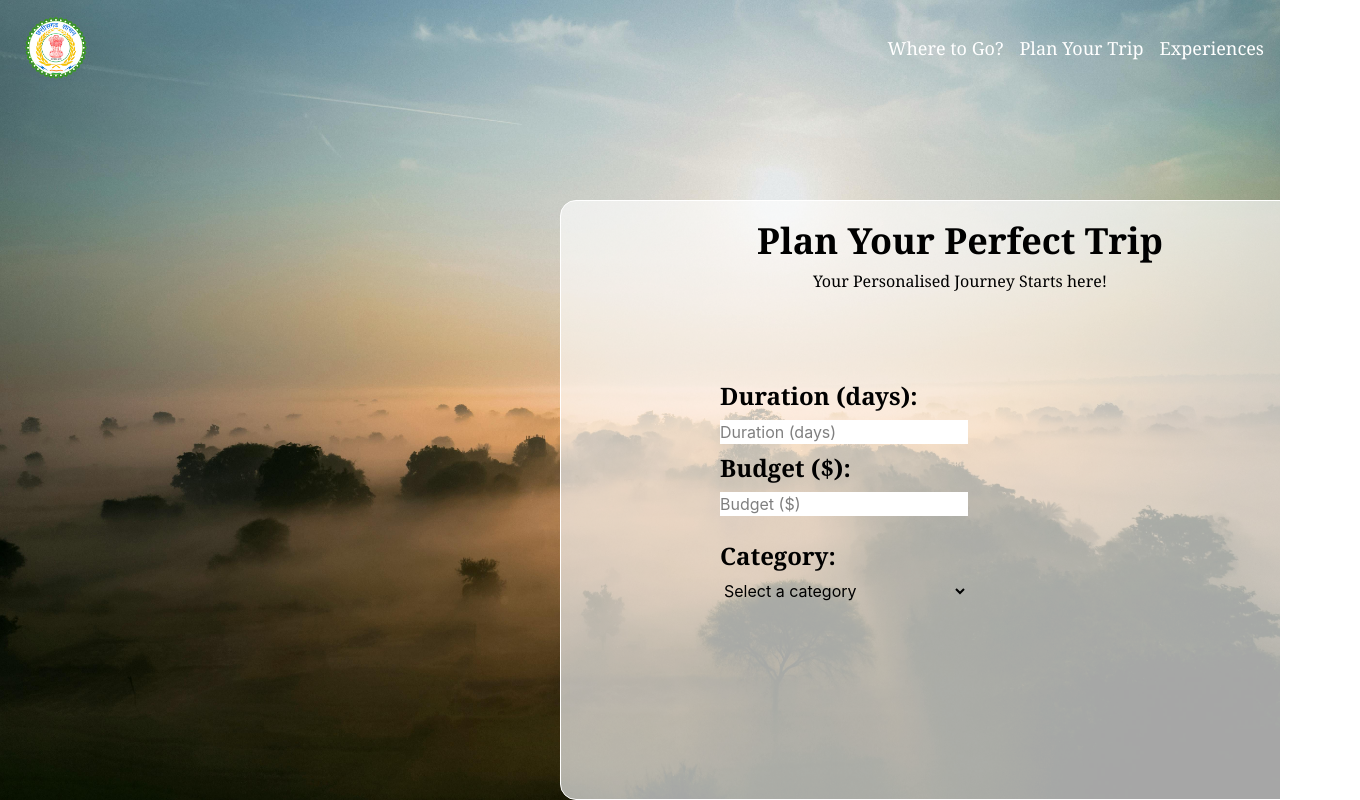
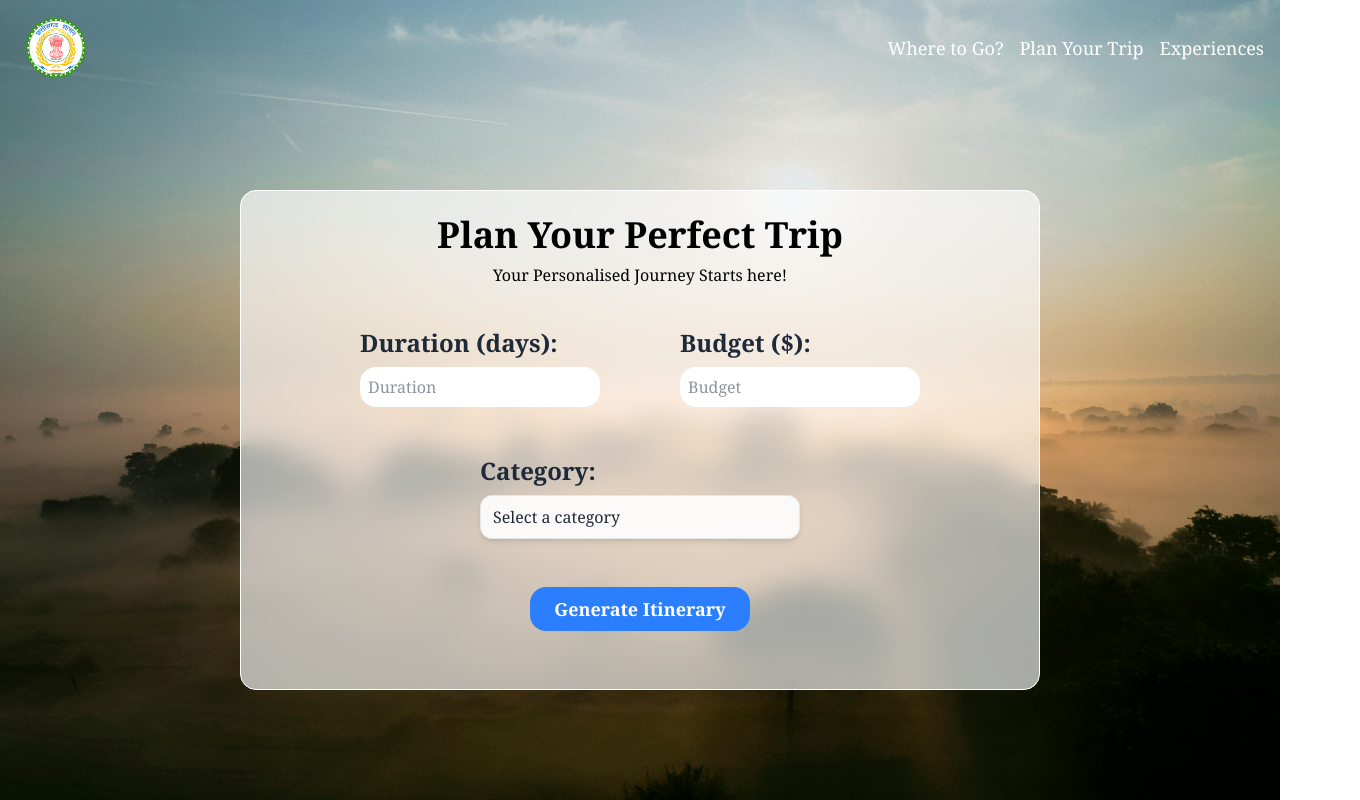
Before and after one commit to AdiCoder99/TravelGenieCG, a React (Vite) app in the folder client/: page /planner in a window 1280 px wide. Shown: the whole page, 1360 px wide, since content can reach past the window. Built offline with nearby package versions, Linux system fonts and the light colour scheme.

Commit message:
feat-appcontext

```diff
--- a/client/package.json
+++ b/client/package.json
@@ -13,6 +13,7 @@
     "@tailwindcss/vite": "^4.2.2",
     "react": "^19.2.4",
     "react-dom": "^19.2.4",
+    "react-hot-toast": "^2.6.0",
     "react-router-dom": "^7.13.2",
     "swiper": "^12.1.3",
     "tailwindcss": "^4.2.2"
--- a/client/src/App.jsx
+++ b/client/src/App.jsx
@@ -5,9 +5,11 @@ import Hero from './Components/Hero'
 import Destinations from './Components/Destinations'
 import ItineraryPlanner from './Components/ItineraryPlanner'
 import TripPlanner from './Pages/TripPlanner'
+import { Toaster } from 'react-hot-toast'
 const App = () => {
   return (
     <>
+    <Toaster position='top-center' reverseOrder={false}/>
     <Navbar/>
     <Routes>
       <Route
--- a/client/src/Components/Navbar.jsx
+++ b/client/src/Components/Navbar.jsx
@@ -2,7 +2,7 @@ import React from 'react'
 import assets from '../assets/assets'
 const Navbar = () => {
   return (
-    <div className='fixed top-0 z-5 w-full text-white flex justify-between items-center p-4 bg-transparent h-24 hover:bg-gray-100 hover:text-gray-900 transition duration-300 ease-in-out font-serif'>
+    <div className='fixed top-0 z-5 w-full text-white flex justify-between items-center p-4 bg-transparent  h-24 hover:bg-gray-100 hover:text-gray-900 transition duration-300 ease-in-out font-serif'>
       <div>
         <img src= {assets.cg_logo} alt="" className='h-20'/>
       </div>
--- /dev/null
+++ b/client/src/Context/AppContext.jsx
@@ -0,0 +1,39 @@
+import React, { useContext } from 'react'
+import { createContext } from 'react'
+
+
+const AppContext = createContext();
+
+export const AppContextProvider = ({ children }) => {
+    const [duration, setDuration] = React.useState('')
+    const [budget, setBudget] = React.useState('')
+    const [category, setCategory] = React.useState('')
+
+    const aiPlanner = async (data) => {
+    try{
+
+    }
+    catch(error){
+
+    }
+
+    }
+
+    const value = {
+        duration,
+        setDuration,
+        budget,
+        setBudget,
+        category,
+        setCategory
+    }
+
+
+    return (
+        <AppContext.Provider value={value}>
+            {children}
+        </AppContext.Provider>
+    )
+}
+
+export const useAppContext = () => useContext(AppContext);
--- a/client/src/Pages/TripPlanner.jsx
+++ b/client/src/Pages/TripPlanner.jsx
@@ -1,45 +1,71 @@
 import React from 'react'
 import assets from '../assets/assets'
+import { useAppContext } from '../Context/AppContext'
+import toast from 'react-hot-toast'
 const TripPlanner = () => {
-  const [duration, setDuration] = React.useState('')
-  const [budget, setBudget] = React.useState('')
-  const [category, setCategory] = React.useState('')
+
+  const { duration, setDuration, budget, setBudget, category, setCategory, aiPlanner } = useAppContext();
+
+
+  const handleSubmit = (e) => {
+    e.preventDefault();
+    if(!duration || !budget || !category){
+      toast.error('Please fill all the fields');
+      return;
+    }
+    const data = {
+      duration,
+      budget,
+      category
+    }
+    aiPlanner(data);
+  }
 
 
   return (
-    <div className='relative'>
-      <img src={assets.plannerbg} className='w-screen h-screen absolute top-0 left-0' alt="Planner Background" />
-      <div className='h-150 w-200 border border-white absolute left-140 top-50 rounded-2xl bg-white/65 '>
-        <div className='flex justify-center items-center mt-5 flex-col'>
+    <div className='relative w-screen h-screen'>
+      <img
+        src={assets.plannerbg}
+        className='w-full h-full object-cover absolute top-0 left-0'
+        alt="Planner Background"
+      />
+
+      <div className='absolute top-[55%] left-1/2 -translate-x-1/2 -translate-y-1/2 h-[500px] w-[800px] border border-white rounded-2xl bg-white/65 backdrop-blur-md p-6'>
+
+        <div className='flex flex-col items-center'>
           <h1 className='text-4xl font-bold font-serif'>Plan Your Perfect Trip</h1>
-          <h2 className='mt-2 font-serif'>Your Personalised Journey Starts here! </h2></div>
-      </div>
-      <div className='absolute top-95 left-180 flex flex-col gap-5'>
-        <form action=" " className='flex flex-col gap-6 '>
-          <div className='flex flex-col gap-2'>
-            <label className='text-2xl font-bold font-serif' htmlFor="duration">Duration (days):</label>
-            <input onChange={(e) => setDuration(e.target.value)} type="text" id="duration" placeholder="Duration (days)" className='bg-white ' />
+          <h2 className='mt-2 font-serif'>Your Personalised Journey Starts here!</h2>
+        </div>
 
-            <label className='text-2xl font-bold font-serif' htmlFor="budget">Budget ($):</label>
-              <input onChange={(e) => setBudget(e.target.value)} type="text" id="budget" placeholder="Budget ($)" className='bg-white ' />
+        <form onSubmit={handleSubmit} className='flex flex-col gap-12 text-gray-800 mt-10 font-serif justify-center items-center '>
+          <div className='flex gap-20'>
+            <div className='flex flex-col gap-2'>
+              <label className='text-2xl font-bold font-serif'>Duration (days):</label>
+              <input value={duration} onChange={(e) => setDuration(e.target.value)} type="text" className='bg-white h-10 w-60 rounded-2xl p-2' placeholder='Duration' />
             </div>
 
+            <div className='flex flex-col gap-2'>
+              <label className='text-2xl font-bold font-serif'>Budget ($):</label>
+              <input value={budget} onChange={(e) => setBudget(e.target.value)} type="text" className='bg-white h-10 w-60 rounded-2xl p-2' placeholder='Budget' />
+            </div>
+          </div>
+
           <div className='flex flex-col gap-2'>
-            <label className='text-2xl font-bold font-serif' htmlFor="category">Category:</label>
+            <label className='text-2xl font-bold font-serif'>Category:</label>
             <select
-              id="category"
               value={category}
               onChange={(e) => setCategory(e.target.value)}
+              className='bg-white/90 h-11 w-80 rounded-xl px-3 text-gray-800 shadow-md outline-none border border-gray-200 focus:ring-2 focus:ring-blue-400 appearance-none cursor-pointer'
             >
-              <option value="">Select a category</option>
-              <option value="adventurous">Adventurous</option>
-              <option value="religious">Religious</option>
-              <option value="cultural">Cultural</option>
-              <option value="nature">Nature</option>
-              <option value="mixed">mixed</option>
+              <option value="" disabled>Select a category</option>
+              <option value="adventurous">🌄 Adventurous</option>
+              <option value="religious">🛕 Religious</option>
+              <option value="cultural">🎭 Cultural</option>
+              <option value="nature">🌿 Nature</option>
+              <option value="mixed">✨ Mixed</option>
             </select>
           </div>
-
+          <button type='submit' className='bg-blue-500 text-white px-6 py-2 rounded-2xl text-lg font-bold hover:bg-blue-600 transition duration-300 cursor-pointer'>Generate Itinerary</button>
         </form>
       </div>
     </div>
--- a/client/src/main.jsx
+++ b/client/src/main.jsx
@@ -3,12 +3,15 @@ import { createRoot } from 'react-dom/client'
 import './index.css'
 import App from './App.jsx'
 import {BrowserRouter} from 'react-router-dom'
+import { AppContextProvider } from './Context/AppContext.jsx'
 
 
 createRoot(document.getElementById('root')).render(
+  <AppContextProvider>
   <BrowserRouter>
     <StrictMode>
       <App />
     </StrictMode>
-  </BrowserRouter>,
+  </BrowserRouter>
+  </AppContextProvider>
 )
```
Also changed, not shown: 1 other file (tests, documents, lock files or other folders).
